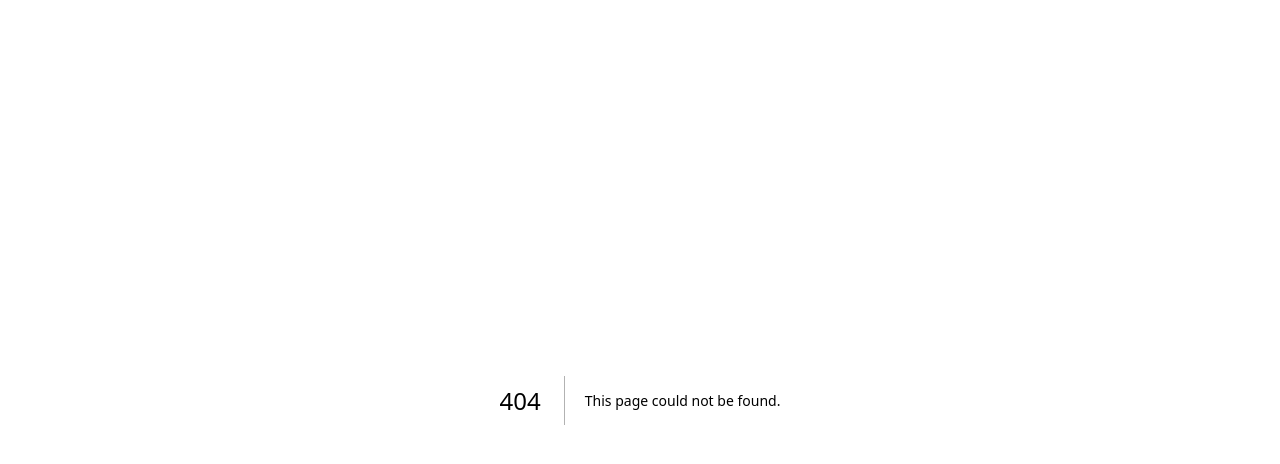
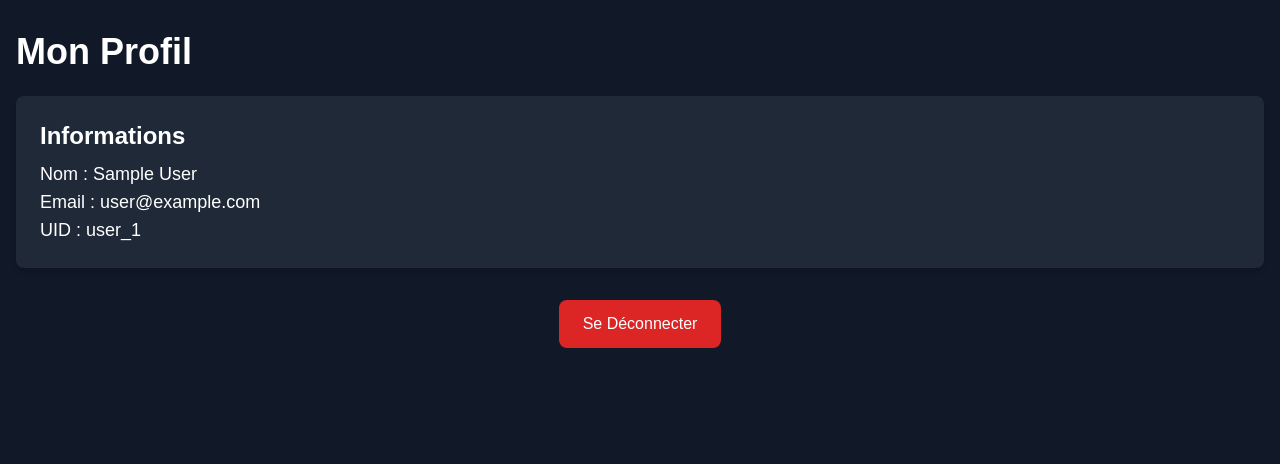
Before and after one commit to Baptistekeunbroek/anime-movie-recommendation-web, a Next.js app: page /profile in a window 1280 px wide. Before the commit this address had no page. Shown: the top 464 px of the page. Built offline with nearby package versions, Linux system fonts and the light colour scheme; no server answers; sample sign-in values are in the browser's storage.

Commit message:
Add popular movie list Separate home and user profile

```diff
--- a/app/components/MoviesList.tsx
+++ b/app/components/MoviesList.tsx
@@ -1,36 +1,49 @@
 // components/MoviesList.tsx
-
-import React from "react";
-import Link from "next/link"; // Pour naviguer vers les détails du film
+import React, { useEffect, useState } from "react";
+import { fetchPopularMovies } from "../lib/tmdb";
 
 interface Movie {
   id: number;
   title: string;
   poster_path: string;
+  overview: string;
 }
 
-interface MoviesListProps {
-  movies: Movie[];
+const MoviesList = () => {
+  const [movies, setMovies] = useState<Movie[]>([]);
+  const [loading, setLoading] = useState<boolean>(true);
+
+  useEffect(() => {
+    const getMovies = async () => {
+      const movies = await fetchPopularMovies();
+      setMovies(movies);
+      setLoading(false);
+    };
+    getMovies();
+  }, []);
+
+  if (loading) {
+    return <div>Chargement...</div>;
   }
 
-const MoviesList: React.FC<MoviesListProps> = ({ movies }) => {
   return (
     <div className="grid grid-cols-1 sm:grid-cols-2 md:grid-cols-3 lg:grid-cols-4 gap-6">
       {movies.map((movie) => (
         <div
           key={movie.id}
-          className="bg-white rounded-lg shadow-lg overflow-hidden"
+          className="border rounded-lg overflow-hidden shadow-lg text-black"
         >
-          <Link href={`/movie/${movie.id}`}>
           <img
             src={`https://image.tmdb.org/t/p/w500${movie.poster_path}`}
             alt={movie.title}
-              className="w-full h-72 object-cover"
+            className="w-full h-96 object-cover text-black"
           />
           <div className="p-4">
-              <h2 className="text-xl font-semibold">{movie.title}</h2>
+            <h2 className="text-xl font-bold">{movie.title}</h2>
+            <p className="text-black text-sm">
+              {movie.overview.slice(0, 100)}...
+            </p>
           </div>
-          </Link>
         </div>
       ))}
     </div>
--- a/app/page.tsx
+++ b/app/page.tsx
@@ -1,48 +1,61 @@
 // app/page.tsx
-"use client";
-import React, { useEffect, useState } from "react";
-import { auth } from "./lib/firebase"; // Assure-toi que le chemin est correct
-import { onAuthStateChanged } from "firebase/auth";
+"use client"; // Utiliser cette directive pour indiquer un composant client
+
+import { useEffect, useState } from "react";
+import { fetchPopularMovies } from "./lib/tmdb"; // Import de la fonction pour récupérer les films populaires
 import { useRouter } from "next/navigation";
 
-import ProtectedRoute from "./components/auth";
-import LogoutButton from "./components/LogoutButton";
-
-const HomePage = () => {
-  const [user, setUser] = useState<any>(null);
+const Home = () => {
+  const [movies, setMovies] = useState([]);
   const router = useRouter();
 
+  // Fonction pour charger les films populaires
   useEffect(() => {
-    const unsubscribe = onAuthStateChanged(auth, (user) => {
-      setUser(user);
-      if (!user) {
-        router.push("/login"); // Redirection vers la page de login si non connecté
-      }
-    });
-    return () => unsubscribe();
-  }, [router]);
+    const getMovies = async () => {
+      const data = await fetchPopularMovies();
+      setMovies(data);
+    };
+    getMovies();
+  }, []);
 
-  if (!user) {
-    return <div>Chargement...</div>;
-  }
+  // Fonction pour rediriger vers le profil de l'utilisateur
+  const goToProfile = () => {
+    router.push("/profile");
+  };
 
   return (
-    <ProtectedRoute>
-      <div className="min-h-screen flex items-center justify-center bg-gray-100">
-        <div className="bg-white p-6 rounded-lg shadow-md w-full max-w-md">
-          <h1 className="text-3xl font-bold text-center mb-6 text-black">
-            Profil Utilisateur
-          </h1>
-          <p className="text-center text-black">Bienvenue sur votre profil.</p>
-          <h1 className="text-center text-black">{user.email}</h1>
+    <div className="min-h-screen bg-gray-900 text-white">
+      <div className="container mx-auto px-4 py-8">
+        <h1 className="text-4xl font-bold mb-6">Films Populaires</h1>
 
-          <div className="text-center mt-6">
-            <LogoutButton />
-          </div>
+        <div className="grid grid-cols-2 sm:grid-cols-3 md:grid-cols-4 lg:grid-cols-5 gap-6">
+          {movies.map((movie: any) => (
+            <div
+              key={movie.id}
+              className="bg-gray-800 p-4 rounded-lg shadow-md"
+            >
+              <img
+                src={`https://image.tmdb.org/t/p/w500${movie.poster_path}`}
+                alt={movie.title}
+                className="w-full h-72 object-cover rounded-lg mb-4"
+              />
+              <h3 className="text-xl font-semibold">{movie.title}</h3>
+              <p className="text-sm text-gray-400">{movie.release_date}</p>
+            </div>
+          ))}
+        </div>
+
+        <div className="mt-8 text-center">
+          <button
+            onClick={goToProfile}
+            className="px-6 py-3 bg-blue-600 hover:bg-blue-700 text-white rounded-lg"
+          >
+            Voir Mon Profil
+          </button>
         </div>
       </div>
-    </ProtectedRoute>
+    </div>
   );
 };
 
-export default HomePage;
+export default Home;
--- /dev/null
+++ b/app/profile/page.tsx
@@ -0,0 +1,64 @@
+// app/profile/page.tsx
+"use client";
+
+import { useEffect, useState } from "react";
+import { useRouter } from "next/navigation";
+import { getAuth, signOut } from "firebase/auth";
+import { auth } from "../lib/firebase"; // Import de l'auth Firebase
+
+const Profile = () => {
+  const [user, setUser] = useState<any>(null);
+  const router = useRouter();
+
+  // Récupérer les infos de l'utilisateur
+  useEffect(() => {
+    const user = auth.currentUser;
+    if (user) {
+      setUser(user);
+    } else {
+      // Si pas d'utilisateur, rediriger vers la page d'accueil
+      router.push("/login");
+    }
+  }, [router]);
+
+  // Fonction de déconnexion
+  const handleSignOut = async () => {
+    try {
+      await signOut(auth);
+      router.push("/login"); // Rediriger vers la page de login après la déconnexion
+    } catch (error) {
+      console.error("Erreur lors de la déconnexion :", error);
+    }
+  };
+
+  return (
+    <div className="min-h-screen bg-gray-900 text-white">
+      <div className="container mx-auto px-4 py-8">
+        {user ? (
+          <div>
+            <h1 className="text-4xl font-bold mb-6">Mon Profil</h1>
+            <div className="bg-gray-800 p-6 rounded-lg shadow-md">
+              <h2 className="text-2xl font-semibold mb-2">Informations</h2>
+              <p className="text-lg">Nom : {user.displayName}</p>
+              <p className="text-lg">Email : {user.email}</p>
+              <p className="text-lg">UID : {user.uid}</p>
+            </div>
+
+            <div className="mt-8 text-center">
+              <button
+                onClick={handleSignOut}
+                className="px-6 py-3 bg-red-600 hover:bg-red-700 text-white rounded-lg"
+              >
+                Se Déconnecter
+              </button>
+            </div>
+          </div>
+        ) : (
+          <p>Chargement...</p>
+        )}
+      </div>
+    </div>
+  );
+};
+
+export default Profile;
```
Lines whose indentation alone changed are shown as unchanged.
